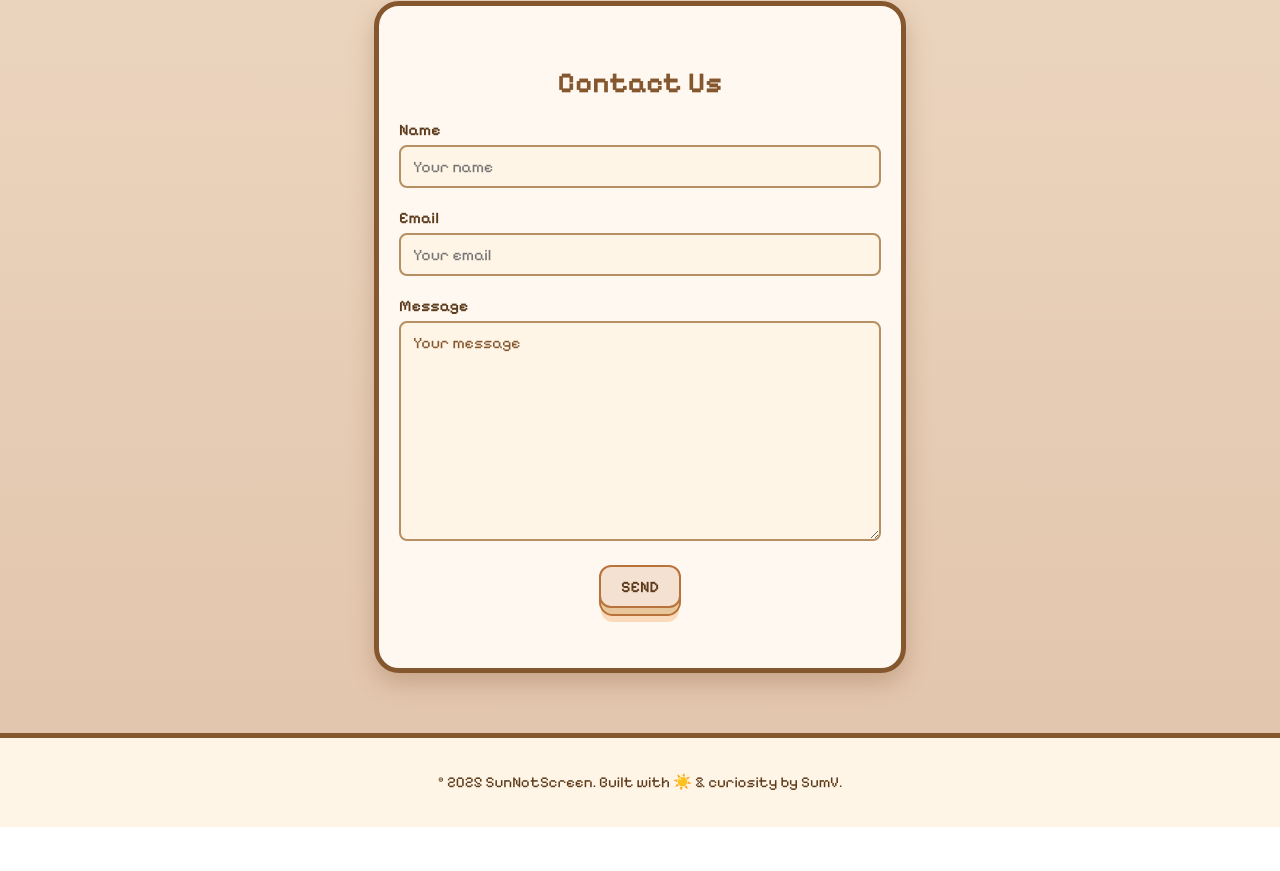
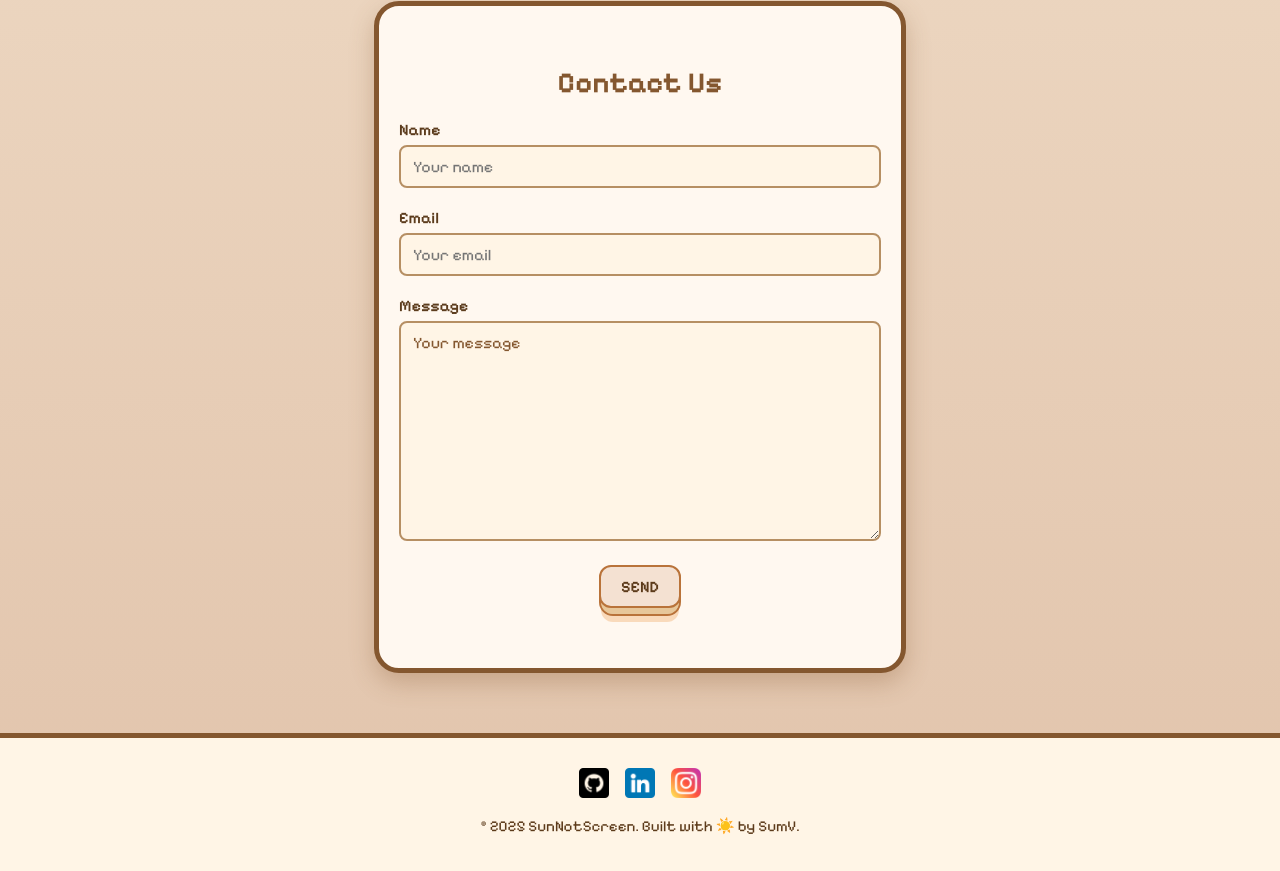
Before and after one commit to sumve/ismysunscreenstable, a plain HTML site: page index.html in a window 1280 px wide. Shown: the part 1761-2632 px from the top of the page. Before the commit the page ends 2588 px from the top, so only its background shows below. Drawn offline with Linux system fonts and the light colour scheme.

Commit message:
Socials added.

```diff
--- a/index.html
+++ b/index.html
@@ -72,12 +72,12 @@
     <div class="container contact">
     <section id="contact" class="contact-section">
   <h2 class="us">Contact Us</h2>
-  <form id="contactForm">
+  <form id="contactForm" action="https://formspree.io/f/xyzpzegy" method="POST">
     <label for="name">Name</label>
     <input type="text" id="name" name="name" placeholder="Your name" required />
 
     <label for="email">Email</label>
-    <input type="email" id="email" name="email" placeholder="Your email" required />
+    <input type="email" id="email" name="email" placeholder="Your email" />
 
     <label for="message">Message</label>
     <textarea id="message" name="message" rows="5" placeholder="Your message" required></textarea>
@@ -89,9 +89,13 @@
   </div>
   <p id="formResponse" aria-live="polite"></p>
 </section>
-
     <footer class="footer">
-      <p>&copy; 2025 SunNotScreen. Built with ☀️ & curiosity by SumV.</p>
+      <div class="socials">
+    <a href="https://github.com/sumve/ismysunscreenstable" target="_blank" rel="noopener noreferrer"><img src="github.png" alt="GitHub" /></a>
+    <a href="https://linkedin.com/in/sumedha-verma" target="_blank" rel="noopener noreferrer"><img src="linkedin.png" alt="LinkedIn" /></a>
+    <a href="https://www.instagram.com/sumvidk/" target="_blank" rel="noopener noreferrer"><img src="instagram.png" alt="Instagram" /></a>
+  </div>
+      <p>&copy; 2025 SunNotScreen. Built with ☀️ by SumV.</p>
     </footer>
     <script src="script.js"></script>
   </body>
--- a/style.css
+++ b/style.css
@@ -168,7 +168,6 @@ button:active::before {
 
 .navbar{
   display: flex;
-  justify-content:;
   align-items: center;
   background-color: white;
   padding: 0.5rem 1rem;
@@ -393,6 +392,11 @@ button:active::before {
   cursor: pointer;
 }
 
+.socials img{
+  width: 30px;
+  height: 30px;
+  object-fit: contain;
+}
 
 .footer {
   margin-top: 50px;
@@ -404,10 +408,10 @@ button:active::before {
   border-top: 5px solid #84572f;
 }
 
-.footer-links {
+.socials {
   margin-top: 10px;
   display: flex;
   justify-content: center;
-  gap: 1.2rem;
+  gap: 1rem;
   flex-wrap: wrap;
 }
```
Also changed, not shown: github.png (added), instagram.png (added), linkedin.png (added).
